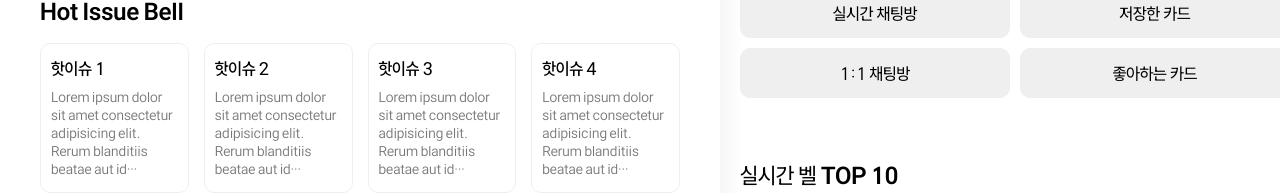
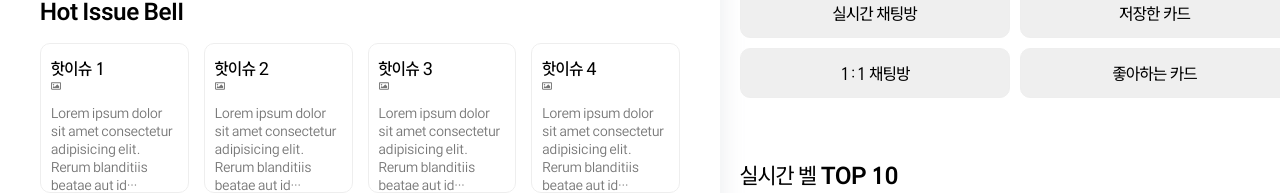
Before and after one commit to Project-Bell/Fe, a React (Create React App) app in the folder main/: page / in a window 1280 px wide. Shown: the part 291-484 px from the top of the page. Built offline with nearby package versions, Linux system fonts and the light colour scheme.

Commit message:
style : 갤러리 아이콘 추가

```diff
--- a/main/src/components/HotIssueCard.jsx
+++ b/main/src/components/HotIssueCard.jsx
@@ -1,10 +1,14 @@
 import React from "react";
 import "./HotIssueCard.css";
+import { FaRegImage } from "react-icons/fa";
 
 export default function HotIssueCard({ titleData, contentData }) {
     return (
         <div className="hotIssue_card">
             <h4>{titleData}</h4>
+            <span className="hotIssue_gallery">
+                <FaRegImage size="10px" color="#777" />
+            </span>
             <p>{contentData}</p>
         </div>
     );
```
